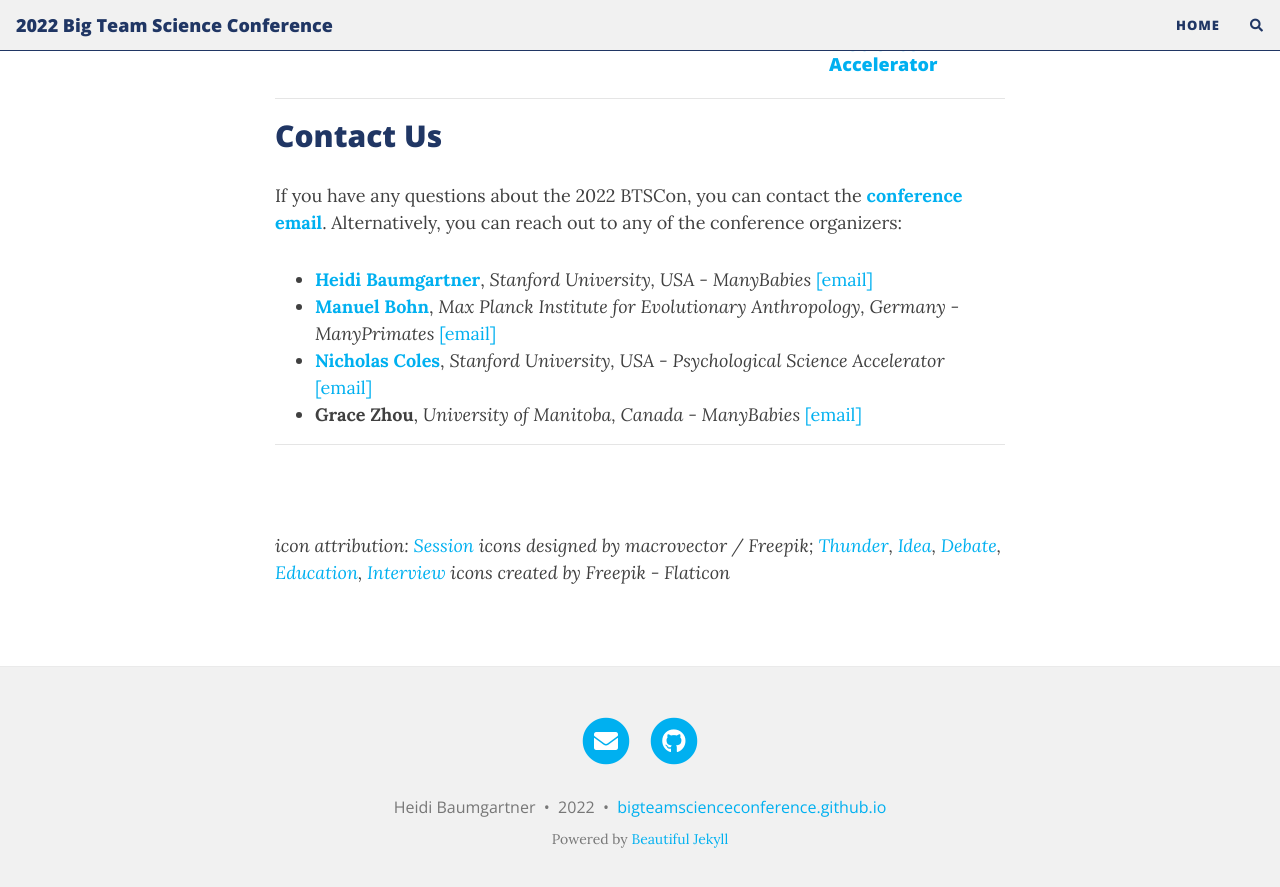
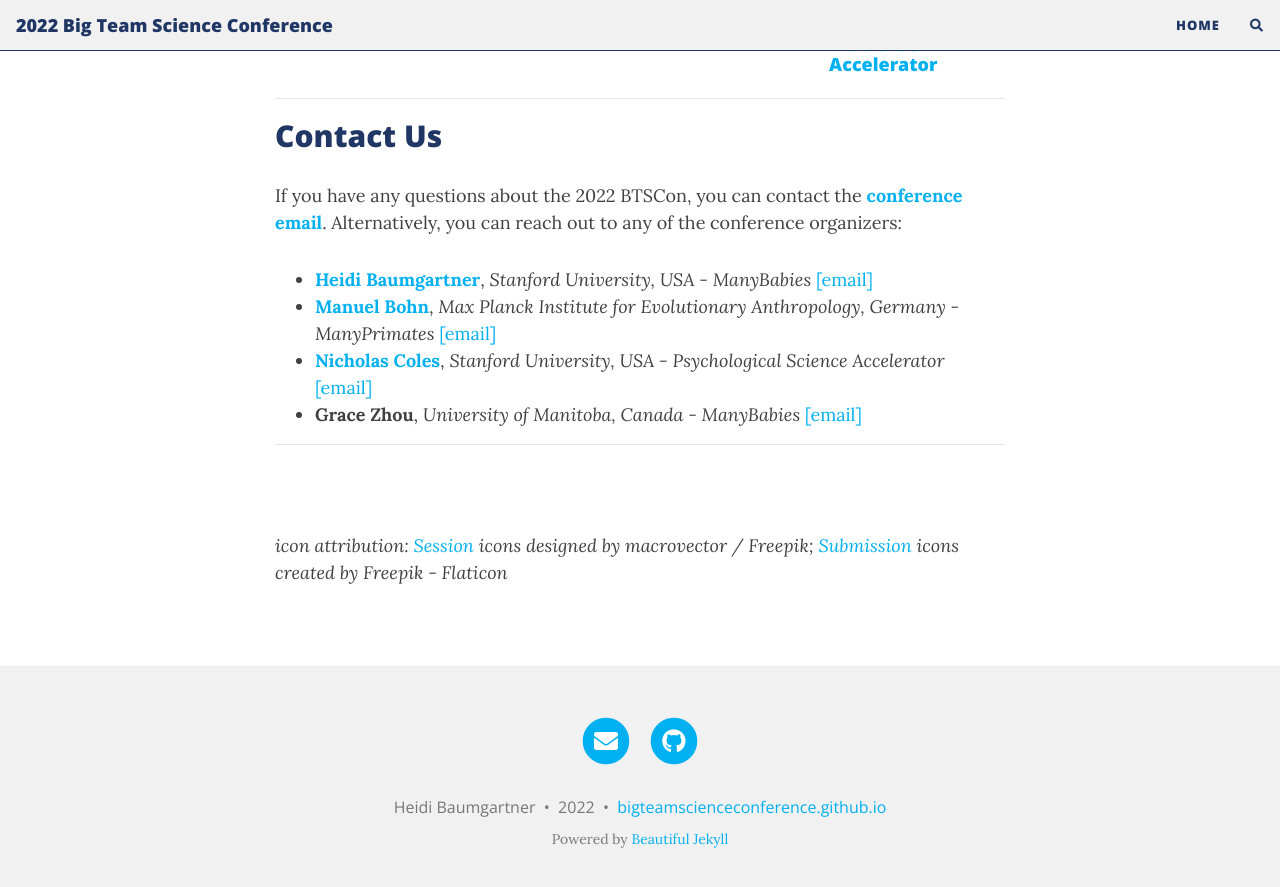
Before and after one commit to bigteamscienceconference/bigteamscienceconference.github.io, a Jekyll site: the page built from index.md, in a window 1280 px wide and 900 px high, scrolled down 4040 px. Shown: the top 887 px of the window. Built offline with Jekyll 4.4.1, drawn with Linux system fonts in a browser that asks for light colours; nearby versions of some CDN libraries; comment, search, counter and statistics services are not loaded.

Commit message:
update attribution

```diff
--- a/index.md
+++ b/index.md
@@ -231,8 +231,4 @@
 <br>
 
 *icon attribution: <a href="http://www.freepik.com" target="_blank">Session</a> icons designed by macrovector / Freepik;
-<a href="https://www.flaticon.com/free-icons/thunder" title="thunder icons" target="_blank">Thunder</a>,
-<a href="https://www.flaticon.com/free-icons/idea" title="idea icons" target="_blank">Idea</a>,
-<a href="https://www.flaticon.com/free-icons/debate" title="debate icons" target="_blank">Debate</a>,
-<a href="https://www.flaticon.com/free-icons/education" title="education icons" target="_blank">Education</a>,
-<a href="https://www.flaticon.com/free-icons/interview" title="interview icons" target="_blank">Interview</a> icons created by Freepik - Flaticon*
+<a href="https://www.flaticon.com/" target="_blank">Submission</a> icons created by Freepik - Flaticon*
```
